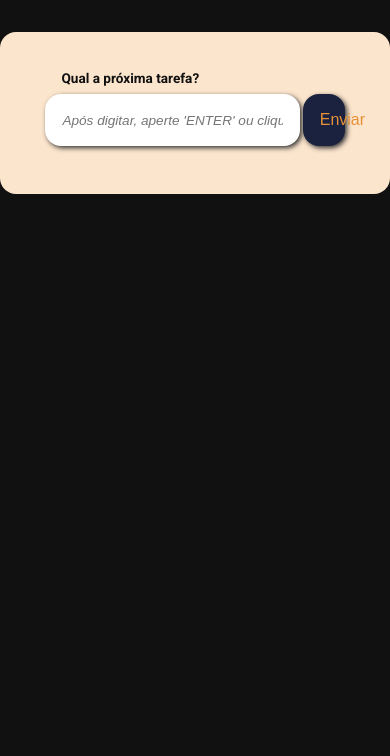
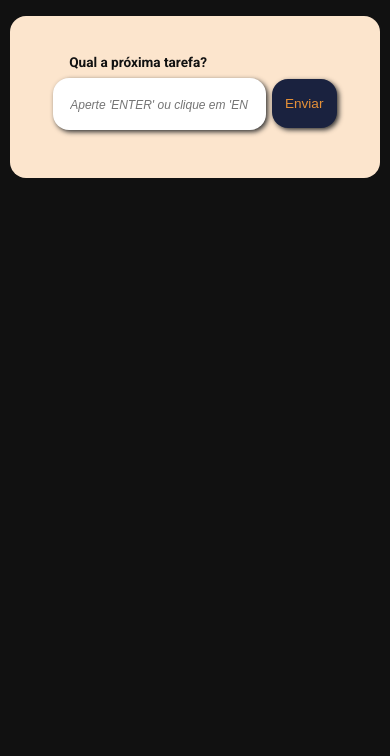
Before and after one commit to dtfigueiredo/todolist, a website: page index.html in a window 390 px wide. Shown: the part 88-844 px from the top of the page. Drawn offline with nearby package versions, Linux system fonts and the light colour scheme.

Commit message:
ajustes mobile

```diff
--- a/css/main.scss
+++ b/css/main.scss
@@ -12,6 +12,10 @@
     font-size: 3rem;
     font-weight: 700;
     text-align: center;
+
+    @media screen and (max-width: 425px) {
+      font-size: 2rem;
+    }
   }
 }
 
@@ -102,6 +106,22 @@
         &:hover {
           cursor: pointer;
           background-color: $color-li-hover;
+        }
+      }
+
+      @media screen and (max-width: 650px) {
+        input {
+          width: 75%;
+
+          &::placeholder {
+            font-size: 0.75rem;
+          }
+        }
+
+        button {
+          width: 23%;
+          padding: 1rem 0.5rem;
+          font-size: 0.85rem;
         }
       }
     }
@@ -217,6 +237,11 @@
       }
     }
   }
+
+  @media screen and (max-width: 767px) {
+    width: 95%;
+    margin: 0 auto;
+  }
 }
 
 @keyframes collapseLi {
--- a/index.html
+++ b/index.html
@@ -25,7 +25,7 @@
          <header class="input-box">
             <label for="inputTask">Qual a próxima tarefa?</label>
             <div class="input-wrapper">
-               <input type="text" id="inputTask" placeholder="Após digitar, aperte 'ENTER' ou clique em 'ENVIAR'">
+               <input type="text" id="inputTask" placeholder="Aperte 'ENTER' ou clique em 'ENVIAR'">
                <button id="btn-submit">Enviar</button>
             </div>
          </header>
```
Also changed, not shown: css/main.css, 1 other file.
